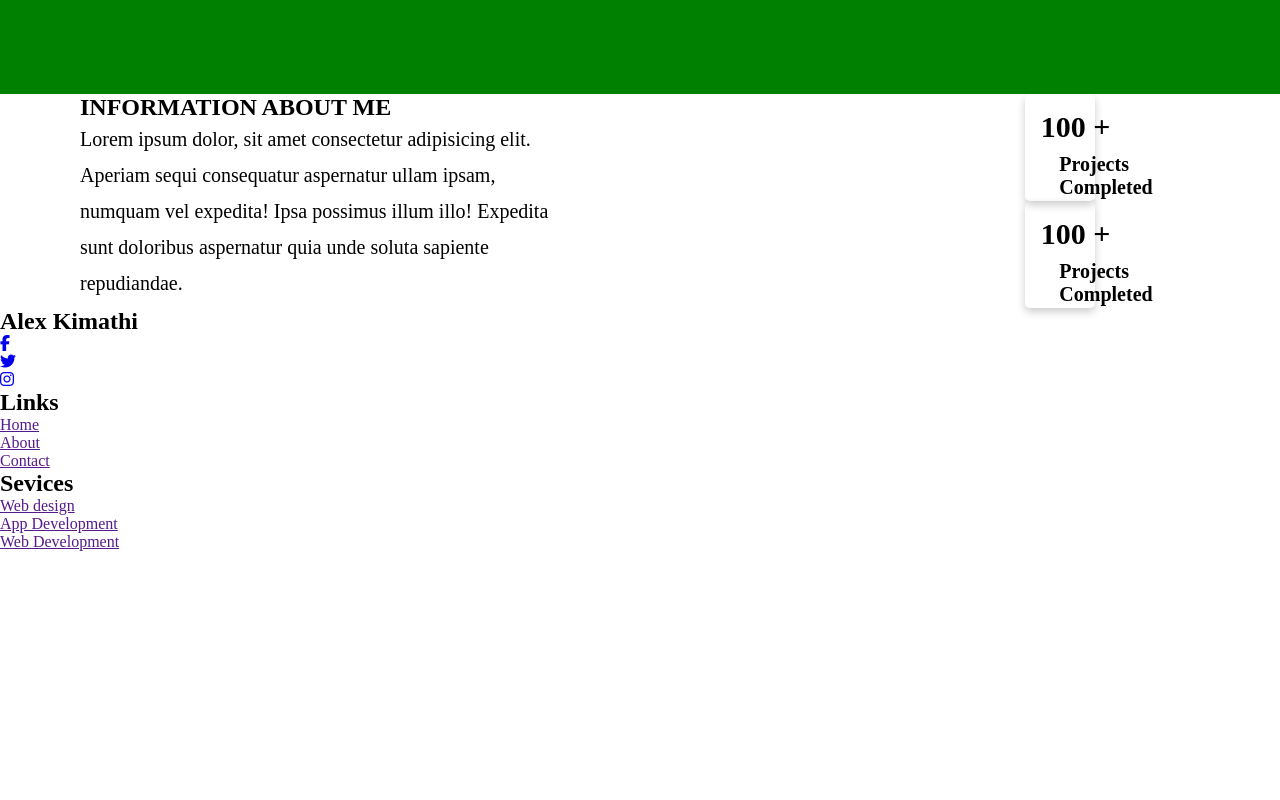
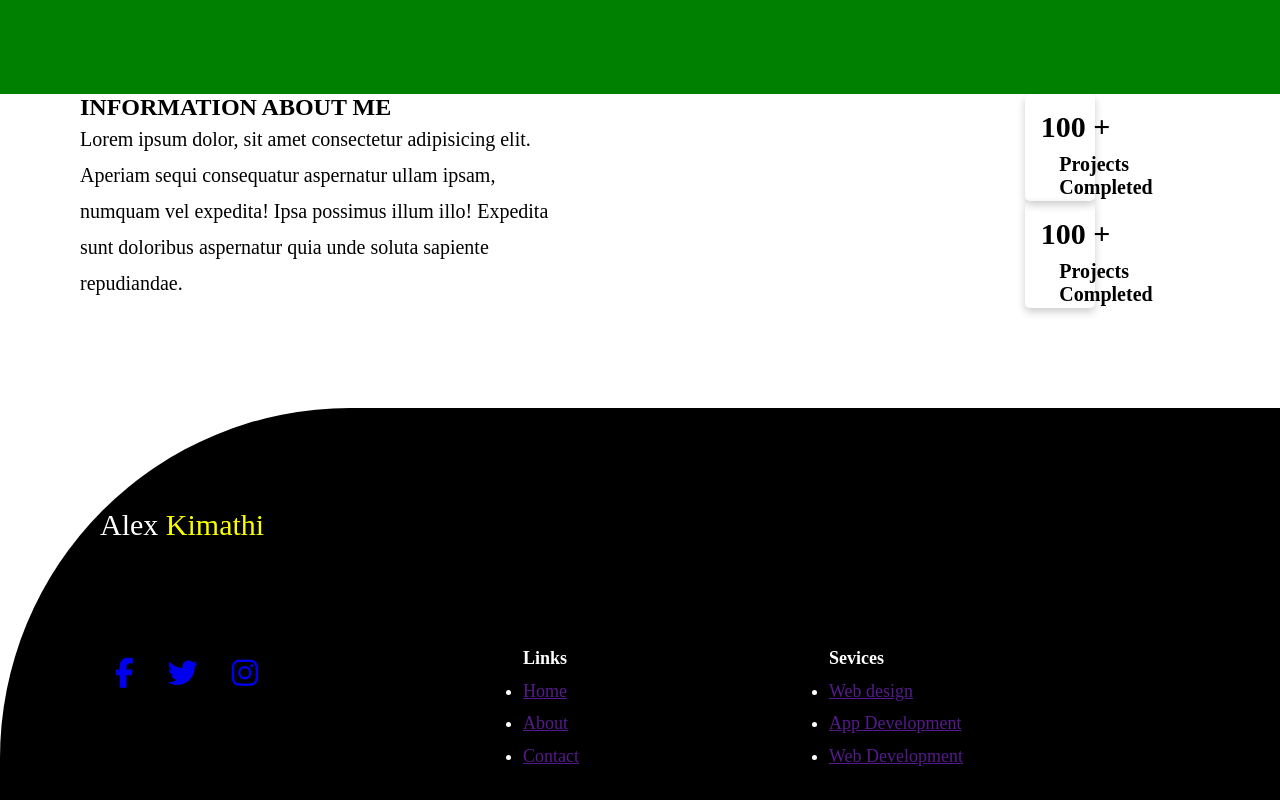
Before and after one commit to Alexkimathi/personalwebsite, a plain HTML site: page index.html in a window 1280 px wide. Shown: the part 798-1598 px from the top of the page. Before the commit the page ends 1349 px from the top, so only its background shows below. Drawn offline with Linux system fonts and the light colour scheme.

Commit message:
adds footer styles

```diff
--- a/assets/css/styles.css
+++ b/assets/css/styles.css
@@ -175,42 +175,61 @@ justify-content: space-between;
     padding-left: 20%;
 
 } */
-footer{
-    /* width: 100%;
-    position: absolute; */
-    bottom: 0;
-    background: linear-gradient(to right, #00093c, #2d0b00);
-    /* color: #fff; */
-    padding: 100px 0 30px;
-    border-top-left-radius: 125px;
-    font-size: 13px;
-    line-height: 20px;
+
+.footer{
+    height: 500px;
+    background-color:black;
+    border-top-left-radius: 350px;
 
 
 }
+.footer > .footer-head{
+    margin: 0;
+    padding: 0;
 
-.row{
-    width: 85%;
-    margin: auto;
+}
+.footer > .footer-head h1{
+    font-size: 30px;
+    color: white;
+    margin: 100px;
+    padding-top: 100px;
+    font-weight: 300;
+}
+.footer > .footer-head span{
+    color: #FAFF00;
+
+}
+.footer > .social > .icon-links {
+    margin-left: 100px;
+    color: white;
+
+
+}
+.footer > .social > .icon-links ul > li{
+    display: inline-block;
+    padding: 15px;
+    color: white;
+   text-decoration: none;
+   font-size: 30px;
+}
+.footer  .social{
     display: flex;
-    flex-wrap: wrap;
-    align-items: flex-start;
-    justify-content: space-between;
+
 }
-.col{
-    flex-basis: 25%;
-    padding: 10px;
+.footer > .social> .heading {
+    margin-left: 250px;
+    line-height: 1.8;
+
+
+
 }
-.col> ul > li > a{
-    text-decoration: none;
+.footer > .social> .heading h1{
+    font-size: 18px;
     color: white;
-    font-size: 25px;
-    line-height: 1.8;
+
+
 }
-
-.col > h2{
-    /* text-decoration: none; */
+.footer > .social> .heading li{
+    font-size: 18px;
     color: white;
-    font-size: 25px;
-    line-height: 1.8;
 }
```
